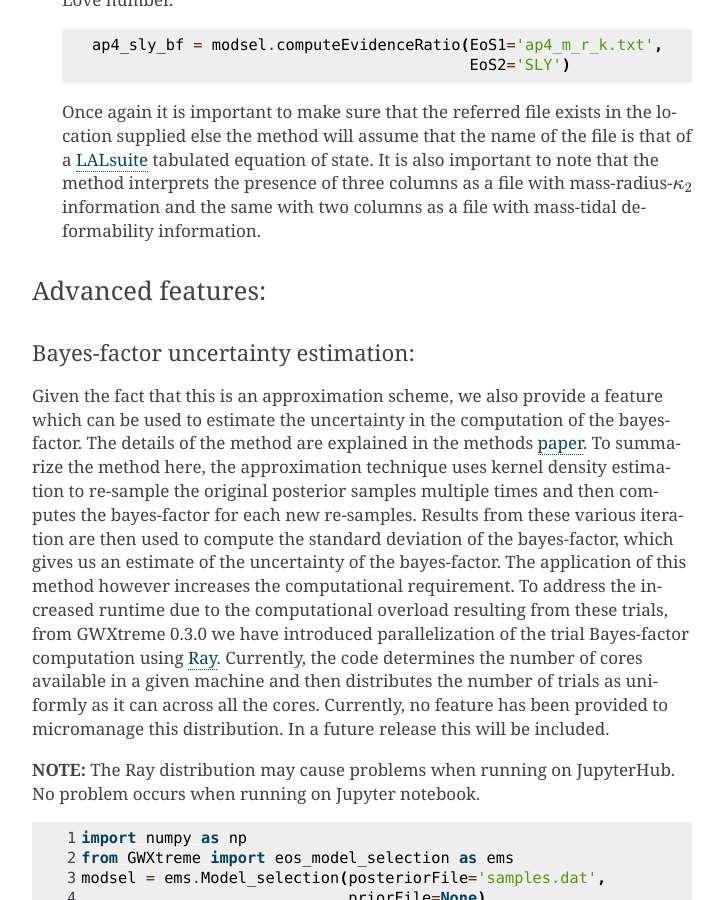
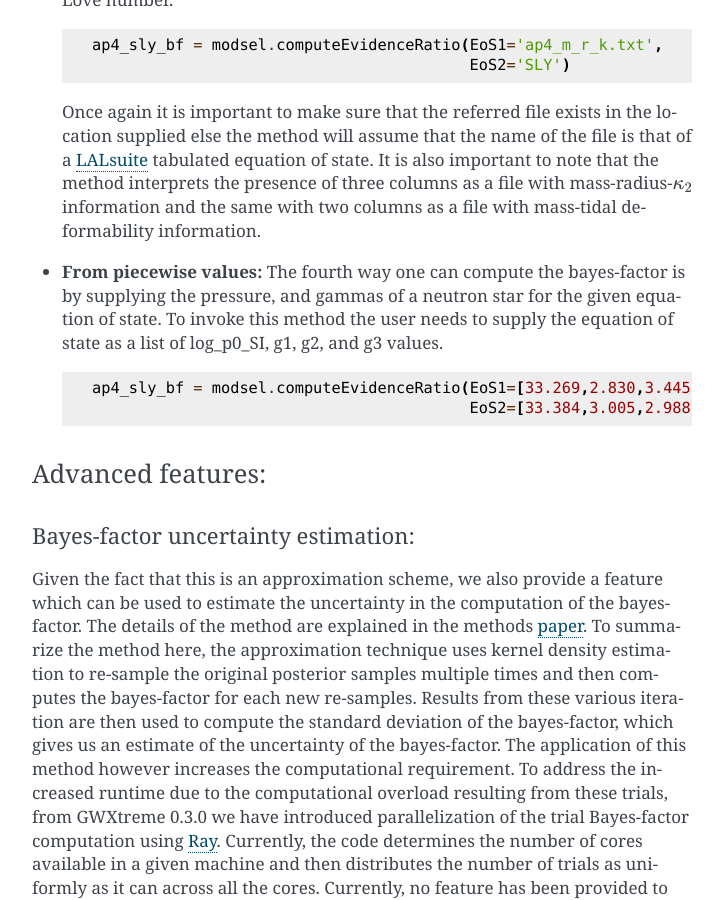
Before and after one commit to shaonghosh/GWXtreme, a Sphinx documentation site: the page built from docs/index.rst, in a window 1280 px wide and 900 px high, scrolled down 3346 px. Shown: the whole window, without its empty margins (388-1112 px from the left). Built offline with Sphinx 7.4.7, drawn with Linux system fonts in a browser that asks for light colours.

Commit message:
Added documentation, further review needed.

```diff
--- a/docs/index.rst
+++ b/docs/index.rst
@@ -178,6 +178,17 @@ equation of state.
   that the method interprets the presence of three columns as a file with
   mass-radius-:math:`\kappa_2` information and the same with two columns as a
   file with mass-tidal deformability information.
+
+
+* **From piecewise values:** The fourth way one can compute the bayes-factor is
+  by supplying the pressure, and gammas of a neutron star for the given equation
+  of state. To invoke this method the user needs to supply the equation of state
+  as a list of log_p0_SI, g1, g2, and g3 values.
+
+  .. code-block:: python
+
+     ap4_sly_bf = modsel.computeEvidenceRatio(EoS1=[33.269,2.830,3.445,3.348],
+                                              EoS2=[33.384,3.005,2.988,2.851])
 
 
 Advanced features:
```
Also changed, not shown: 1 other file.
